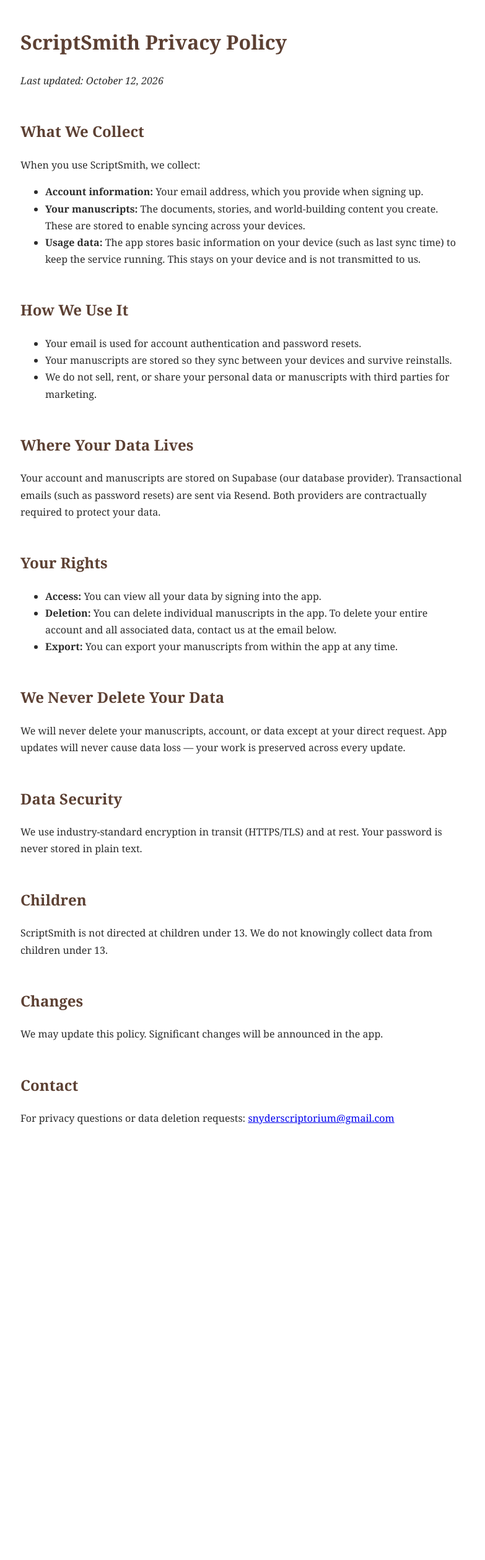
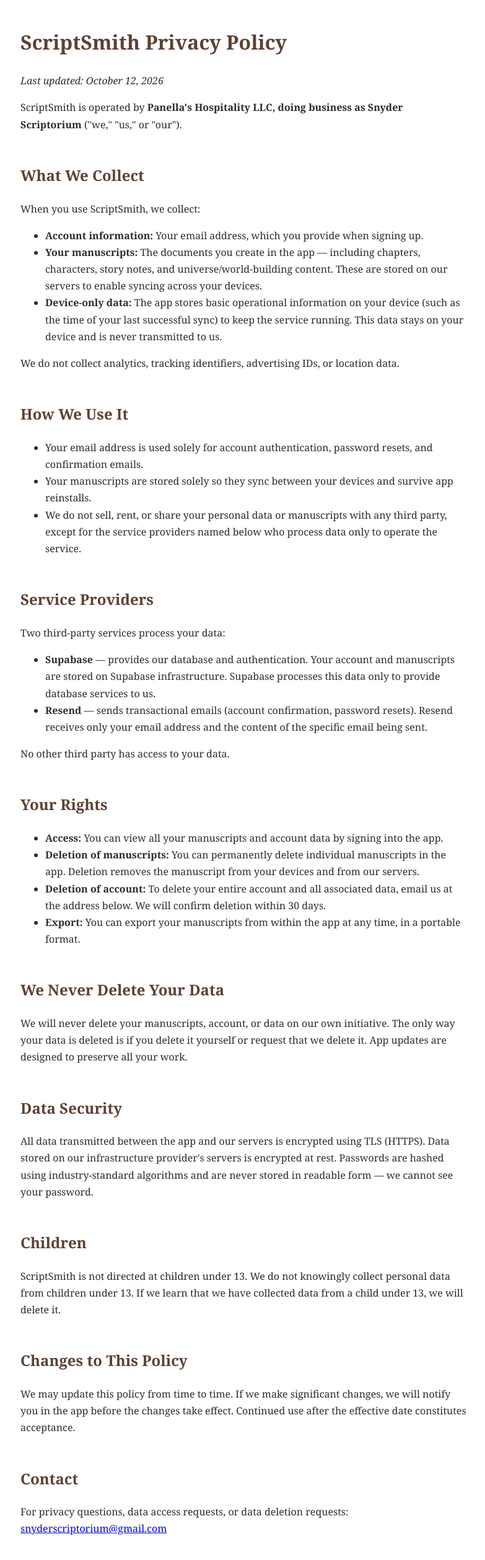
Before and after one commit to SnyderScriptorium/SnyderScriptorium, a Flask app: page /scriptsmith-privacy in a window 1280 px wide. Shown: the whole page at 62% size, without its empty margins (247-1030 px from the left). Before the commit the page ends 1814 px from the top, so only its background shows below. Run offline with Flask 3, Linux system fonts and the light colour scheme.

Commit message:
Name Panella's Hospitality LLC DBA Snyder Scriptorium as ScriptSmith operator

```diff
--- a/templates/scriptsmith_privacy.html
+++ b/templates/scriptsmith_privacy.html
@@ -12,45 +12,53 @@ h1{color:#5C4033}h2{color:#5C4033;margin-top:2em}
 <body>
 <h1>ScriptSmith Privacy Policy</h1>
 <p><em>Last updated: October 12, 2026</em></p>
+<p>ScriptSmith is operated by <strong>Panella's Hospitality LLC, doing business as Snyder Scriptorium</strong> ("we," "us," or "our").</p>
 
 <h2>What We Collect</h2>
 <p>When you use ScriptSmith, we collect:</p>
 <ul>
 <li><strong>Account information:</strong> Your email address, which you provide when signing up.</li>
-<li><strong>Your manuscripts:</strong> The documents, stories, and world-building content you create. These are stored to enable syncing across your devices.</li>
-<li><strong>Usage data:</strong> The app stores basic information on your device (such as last sync time) to keep the service running. This stays on your device and is not transmitted to us.</li>
+<li><strong>Your manuscripts:</strong> The documents you create in the app — including chapters, characters, story notes, and universe/world-building content. These are stored on our servers to enable syncing across your devices.</li>
+<li><strong>Device-only data:</strong> The app stores basic operational information on your device (such as the time of your last successful sync) to keep the service running. This data stays on your device and is never transmitted to us.</li>
 </ul>
+<p>We do not collect analytics, tracking identifiers, advertising IDs, or location data.</p>
 
 <h2>How We Use It</h2>
 <ul>
-<li>Your email is used for account authentication and password resets.</li>
-<li>Your manuscripts are stored so they sync between your devices and survive reinstalls.</li>
-<li>We do not sell, rent, or share your personal data or manuscripts with third parties for marketing.</li>
+<li>Your email address is used solely for account authentication, password resets, and confirmation emails.</li>
+<li>Your manuscripts are stored solely so they sync between your devices and survive app reinstalls.</li>
+<li>We do not sell, rent, or share your personal data or manuscripts with any third party, except for the service providers named below who process data only to operate the service.</li>
 </ul>
 
-<h2>Where Your Data Lives</h2>
-<p>Your account and manuscripts are stored on Supabase (our database provider). Transactional emails (such as password resets) are sent via Resend. Both providers are contractually required to protect your data.</p>
+<h2>Service Providers</h2>
+<p>Two third-party services process your data:</p>
+<ul>
+<li><strong>Supabase</strong> — provides our database and authentication. Your account and manuscripts are stored on Supabase infrastructure. Supabase processes this data only to provide database services to us.</li>
+<li><strong>Resend</strong> — sends transactional emails (account confirmation, password resets). Resend receives only your email address and the content of the specific email being sent.</li>
+</ul>
+<p>No other third party has access to your data.</p>
 
 <h2>Your Rights</h2>
 <ul>
-<li><strong>Access:</strong> You can view all your data by signing into the app.</li>
-<li><strong>Deletion:</strong> You can delete individual manuscripts in the app. To delete your entire account and all associated data, contact us at the email below.</li>
-<li><strong>Export:</strong> You can export your manuscripts from within the app at any time.</li>
+<li><strong>Access:</strong> You can view all your manuscripts and account data by signing into the app.</li>
+<li><strong>Deletion of manuscripts:</strong> You can permanently delete individual manuscripts in the app. Deletion removes the manuscript from your devices and from our servers.</li>
+<li><strong>Deletion of account:</strong> To delete your entire account and all associated data, email us at the address below. We will confirm deletion within 30 days.</li>
+<li><strong>Export:</strong> You can export your manuscripts from within the app at any time, in a portable format.</li>
 </ul>
 
 <h2>We Never Delete Your Data</h2>
-<p>We will never delete your manuscripts, account, or data except at your direct request. App updates will never cause data loss — your work is preserved across every update.</p>
+<p>We will never delete your manuscripts, account, or data on our own initiative. The only way your data is deleted is if you delete it yourself or request that we delete it. App updates are designed to preserve all your work.</p>
 
 <h2>Data Security</h2>
-<p>We use industry-standard encryption in transit (HTTPS/TLS) and at rest. Your password is never stored in plain text.</p>
+<p>All data transmitted between the app and our servers is encrypted using TLS (HTTPS). Data stored on our infrastructure provider's servers is encrypted at rest. Passwords are hashed using industry-standard algorithms and are never stored in readable form — we cannot see your password.</p>
 
 <h2>Children</h2>
-<p>ScriptSmith is not directed at children under 13. We do not knowingly collect data from children under 13.</p>
+<p>ScriptSmith is not directed at children under 13. We do not knowingly collect personal data from children under 13. If we learn that we have collected data from a child under 13, we will delete it.</p>
 
-<h2>Changes</h2>
-<p>We may update this policy. Significant changes will be announced in the app.</p>
+<h2>Changes to This Policy</h2>
+<p>We may update this policy from time to time. If we make significant changes, we will notify you in the app before the changes take effect. Continued use after the effective date constitutes acceptance.</p>
 
 <h2>Contact</h2>
-<p>For privacy questions or data deletion requests: <a href="mailto:snyderscriptorium@gmail.com">snyderscriptorium@gmail.com</a></p>
+<p>For privacy questions, data access requests, or data deletion requests: <a href="mailto:snyderscriptorium@gmail.com">snyderscriptorium@gmail.com</a></p>
 </body>
 </html>
--- a/templates/scriptsmith_terms.html
+++ b/templates/scriptsmith_terms.html
@@ -12,6 +12,7 @@ h1{color:#5C4033}h2{color:#5C4033;margin-top:2em}
 <body>
 <h1>ScriptSmith Terms of Service</h1>
 <p><em>Last updated: October 12, 2026</em></p>
+<p>These Terms of Service ("Terms") are an agreement between you and <strong>Panella's Hospitality LLC, doing business as Snyder Scriptorium</strong> ("we," "us," or "our"), the operator of ScriptSmith.</p>
 
 <h2>1. The Service</h2>
 <p>ScriptSmith is a writing application that lets you create, organize, and sync manuscripts across devices. The app is free; cloud sync is available as described in the app.</p>
```
